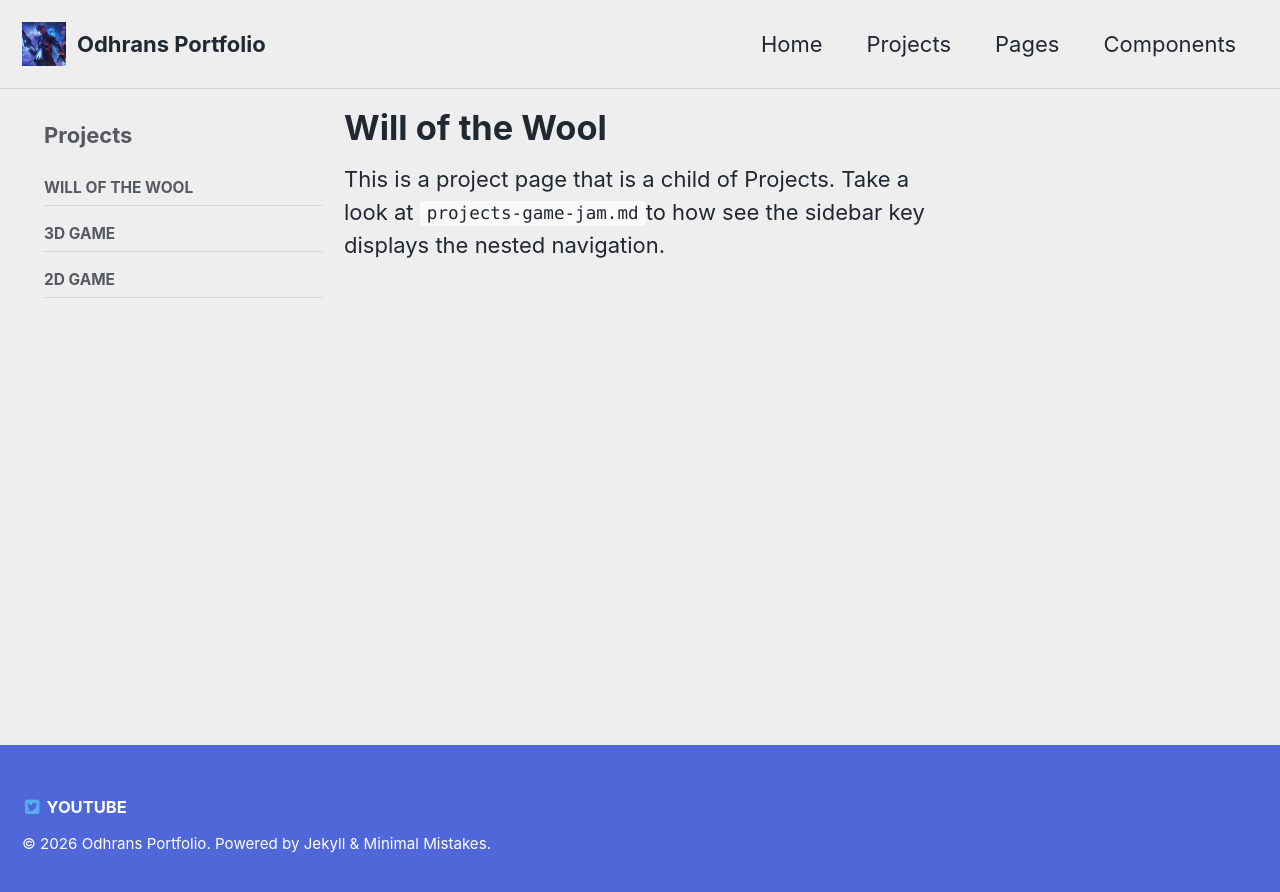
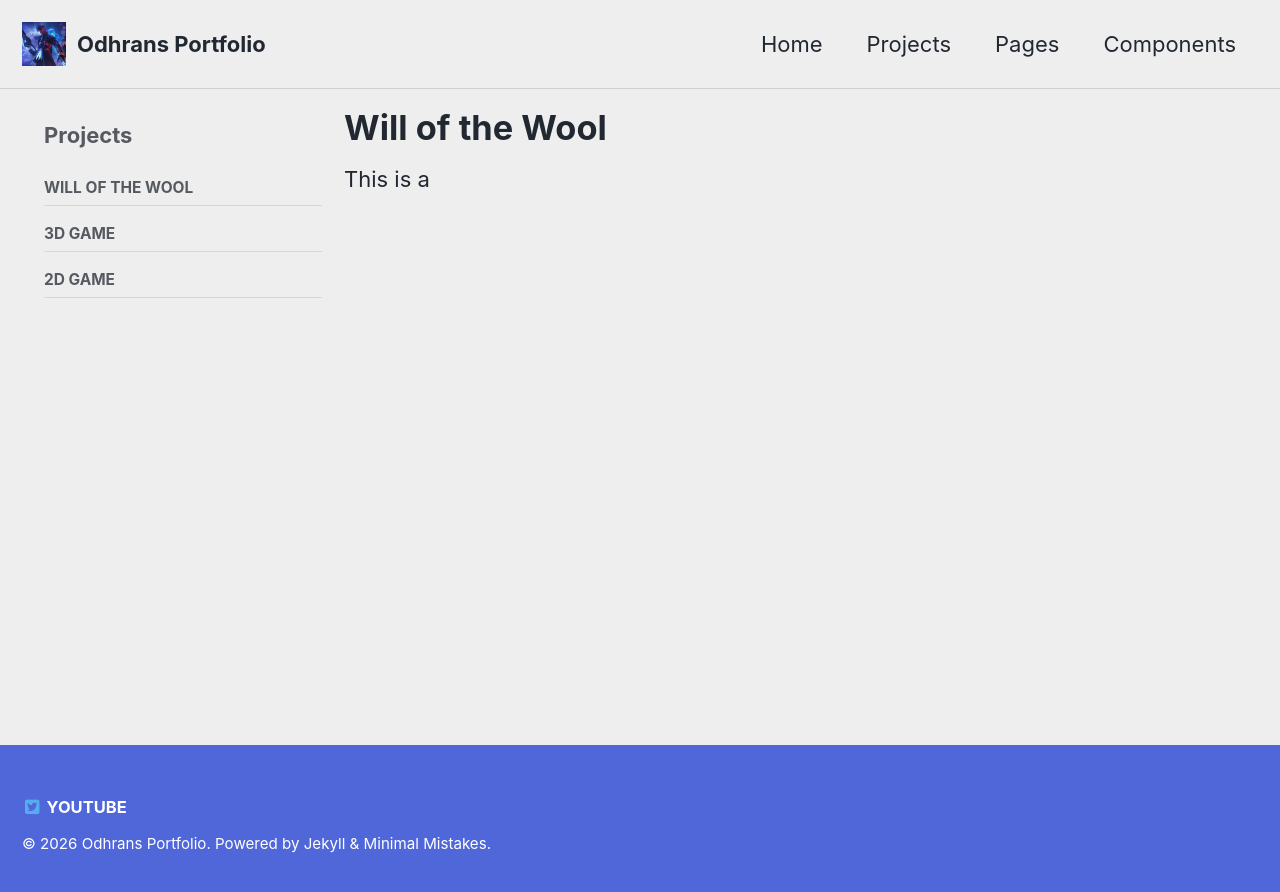
Before and after one commit to OdhranDuffy/OdhranDuffy.github.io, a Jekyll site: the page built from _pages/projects-Willofthewool.md, in a window 1280 px wide. Shown: the top 892 px of the page. Built offline with Jekyll 4.4.1, drawn with Linux system fonts in a browser that asks for light colours.

Commit message:
Willofwoolimage

```diff
--- a/_pages/projects-Willofthewool.md
+++ b/_pages/projects-Willofthewool.md
@@ -6,6 +6,7 @@ sidebar:
   title: "Projects"
   nav:
     - projects
+    - image_path: /assets/images/2D.png
 
 ---
-This is a project page that is a child of Projects. Take a look at `projects-game-jam.md`to how see the sidebar key displays the nested navigation.
+This is a
```
